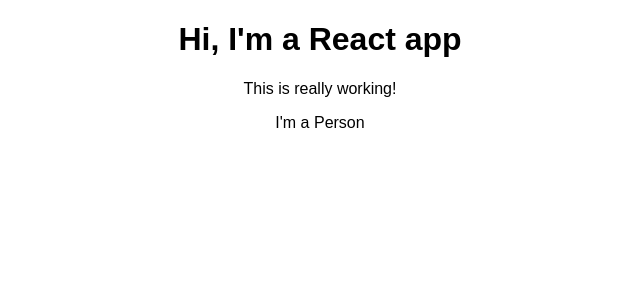
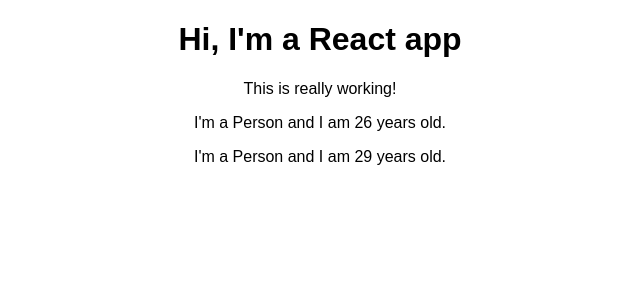
Before and after one commit to illutek/react-udemy, a React (Create React App) app: page / in a window 1280 px wide. Shown: the top 300 px of the page, without its empty margins (320-960 px from the left). Built offline with nearby package versions, Linux system fonts and the light colour scheme.

Commit message:
end section 3 college 34

```diff
--- a/src/App.js
+++ b/src/App.js
@@ -9,6 +9,8 @@
         <h1>Hi, I'm a React app</h1>
         <p>This is really working!</p>
         <Person />
+        <Person />
+
       </div>
     );
   }
--- a/src/Person/Person.js
+++ b/src/Person/Person.js
@@ -1,8 +1,8 @@
+// Functional Component
 import React from "react";
 
 const person = () => {
-  return <p>I'm a Person</p>
-
+  return <p>I'm a Person and I am { Math.floor(Math.random() * 30) } years old.</p>
 };
 
 export default person;
```
